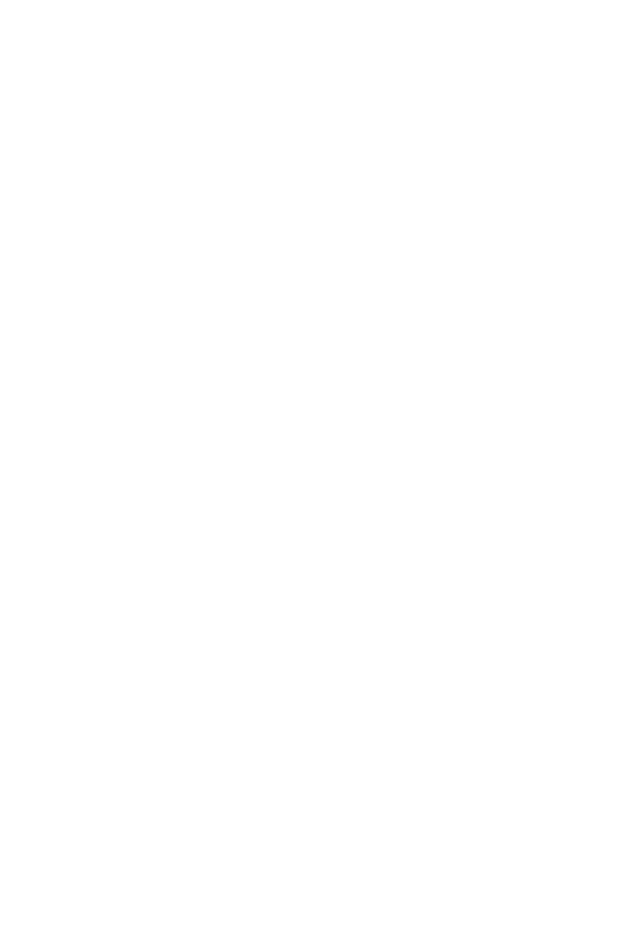
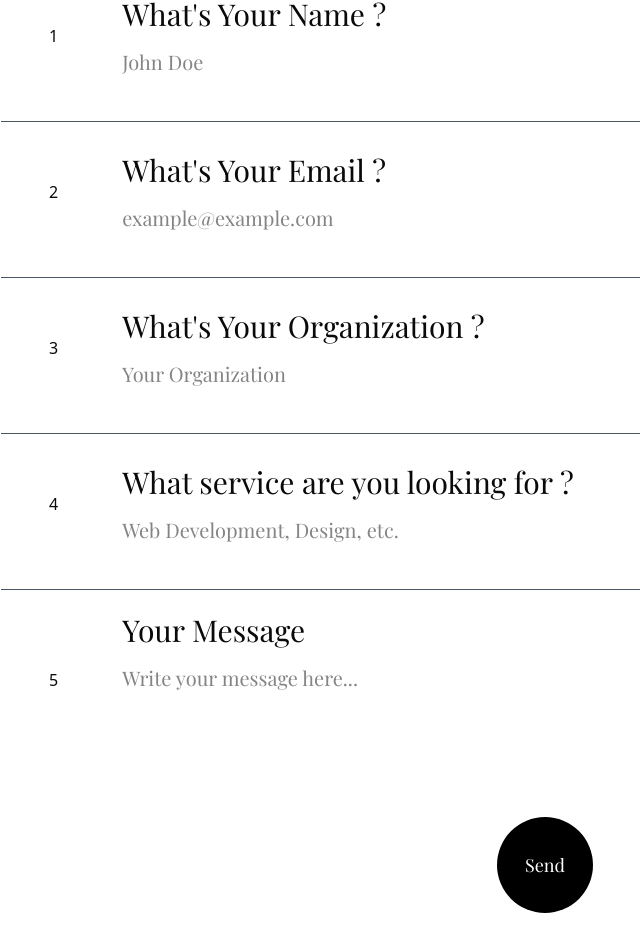
Before and after one commit to ASWINKMANOJ/porfolio, a Next.js app: page /contact in a window 1280 px wide. Shown: the part 387-1338 px from the top of the page, without its empty margins (95-735 px from the left). Before the commit the page ends 800 px from the top, so only its background shows below. Built offline with nearby package versions, Linux system fonts and the light colour scheme; a web font is replaced by a local one.

Commit message:
added contact page, fixed routing issues to contact page

```diff
--- a/app/contact/page.tsx
+++ b/app/contact/page.tsx
@@ -1,3 +1,216 @@
+"use client";
+
+import { motion } from "framer-motion";
+import { useEffect } from "react";
+import Lenis from "lenis";
+import { useRouter } from "next/navigation";
 export default function Contact() {
-  return <></>;
+  const router = useRouter();
+  useEffect(() => {
+    const lenis = new Lenis({
+      lerp: 0.1,
+      smoothWheel: true,
+      infinite: false,
+    });
+
+    function raf(time: number) {
+      lenis.raf(time);
+      requestAnimationFrame(raf);
+    }
+
+    requestAnimationFrame(raf);
+
+    return () => {
+      lenis.destroy();
+    };
+  }, []);
+
+  const containerVariants = {
+    hidden: { opacity: 0 },
+    visible: {
+      opacity: 1,
+      transition: {
+        staggerChildren: 0.1,
+        delayChildren: 0.3,
+      },
+    },
+  };
+
+  const itemVariants = {
+    hidden: { y: 20, opacity: 0 },
+    visible: {
+      y: 0,
+      opacity: 1,
+      transition: {
+        duration: 0.5,
+        ease: "easeOut",
+      },
+    },
+  };
+
+  const formItemHover = {
+    scale: 1.01,
+    transition: { duration: 0.2 },
+  };
+
+  return (
+    <motion.div
+      initial="hidden"
+      animate="visible"
+      variants={containerVariants}
+      className="min-h-screen flex flex-col items-start justify-between px-4 sm:px-8 md:px-12 lg:px-24 py-16 md:py-24 lg:py-32 gap-6 md:gap-8"
+    >
+      <motion.h1
+        variants={itemVariants}
+        className="text-4xl sm:text-5xl md:text-6xl lg:text-7xl font-sans"
+      >
+        Let&apos;s Start a Project <br />
+        Together
+      </motion.h1>
+
+      <motion.form
+        variants={containerVariants}
+        action=""
+        onSubmit={(e) => {
+          e.preventDefault();
+          router.replace("/");
+        }}
+        className="flex-col w-full gap-4 items-center justify-center flex mt-8 sm:mt-12"
+      >
+        {/* Name Field */}
+        <motion.div
+          variants={itemVariants}
+          whileHover={formItemHover}
+          className="h-auto min-h-[100px] sm:h-[120px] md:h-[140px] w-full pt-6 sm:pt-8 md:pt-12 pb-6 sm:pb-8 md:pb-12 border-t border-t-gray-600 flex gap-3 sm:gap-4 items-center justify-center"
+        >
+          <span className="mx-4 sm:mx-6 md:mx-8 lg:mx-12">1</span>
+          <div className="flex flex-col w-full gap-2 sm:gap-3 md:gap-4 items-start justify-center">
+            <label
+              htmlFor="name"
+              className="text-xl sm:text-2xl md:text-3xl font-sans"
+            >
+              What&apos;s Your Name ?
+            </label>
+            <input
+              type="text"
+              name="name"
+              id="name"
+              placeholder="John Doe"
+              className="border-none outline-none font-sans w-full text-lg sm:text-xl"
+            />
+          </div>
+        </motion.div>
+
+        {/* Email Field */}
+        <motion.div
+          variants={itemVariants}
+          whileHover={formItemHover}
+          className="h-auto min-h-[100px] sm:h-[120px] md:h-[140px] w-full pt-6 sm:pt-8 md:pt-12 pb-6 sm:pb-8 md:pb-12 border-t border-t-gray-600 flex gap-3 sm:gap-4 items-center justify-center"
+        >
+          <span className="mx-4 sm:mx-6 md:mx-8 lg:mx-12">2</span>
+          <div className="flex flex-col w-full gap-2 sm:gap-3 md:gap-4 items-start justify-center">
+            <label
+              htmlFor="email"
+              className="text-xl sm:text-2xl md:text-3xl font-sans"
+            >
+              What&apos;s Your Email ?
+            </label>
+            <input
+              type="text"
+              name="email"
+              id="email"
+              placeholder="example@example.com"
+              className="border-none outline-none font-sans w-full text-lg sm:text-xl"
+            />
+          </div>
+        </motion.div>
+
+        {/* Organization Field */}
+        <motion.div
+          variants={itemVariants}
+          whileHover={formItemHover}
+          className="h-auto min-h-[100px] sm:h-[120px] md:h-[140px] w-full pt-6 sm:pt-8 md:pt-12 pb-6 sm:pb-8 md:pb-12 border-t border-t-gray-600 flex gap-3 sm:gap-4 items-center justify-center"
+        >
+          <span className="mx-4 sm:mx-6 md:mx-8 lg:mx-12">3</span>
+          <div className="flex flex-col w-full gap-2 sm:gap-3 md:gap-4 items-start justify-center">
+            <label
+              htmlFor="organization"
+              className="text-xl sm:text-2xl md:text-3xl font-sans"
+            >
+              What&apos;s Your Organization ?
+            </label>
+            <input
+              type="text"
+              name="organization"
+              id="organization"
+              placeholder="Your Organization"
+              className="border-none outline-none font-sans w-full text-lg sm:text-xl"
+            />
+          </div>
+        </motion.div>
+
+        {/* Services Field */}
+        <motion.div
+          variants={itemVariants}
+          whileHover={formItemHover}
+          className="h-auto min-h-[100px] sm:h-[120px] md:h-[140px] w-full pt-6 sm:pt-8 md:pt-12 pb-6 sm:pb-8 md:pb-12 border-t border-t-gray-600 flex gap-3 sm:gap-4 items-center justify-center"
+        >
+          <span className="mx-4 sm:mx-6 md:mx-8 lg:mx-12">4</span>
+          <div className="flex flex-col w-full gap-2 sm:gap-3 md:gap-4 items-start justify-center">
+            <label
+              htmlFor="services"
+              className="text-xl sm:text-2xl md:text-3xl font-sans"
+            >
+              What service are you looking for ?
+            </label>
+            <input
+              type="text"
+              name="services"
+              id="services"
+              placeholder="Web Development, Design, etc."
+              className="border-none outline-none font-sans w-full text-lg sm:text-xl"
+            />
+          </div>
+        </motion.div>
+
+        {/* Message Field */}
+        <motion.div
+          variants={itemVariants}
+          whileHover={formItemHover}
+          className="h-auto min-h-[140px] sm:h-[160px] md:h-[180px] w-full pt-6 sm:pt-8 md:pt-12 pb-6 sm:pb-8 md:pb-12 border-t border-t-gray-600 flex gap-3 sm:gap-4 items-center justify-center"
+        >
+          <span className="mx-4 sm:mx-6 md:mx-8 lg:mx-12">5</span>
+          <div className="flex flex-col w-full gap-2 sm:gap-3 md:gap-4 items-start justify-center">
+            <label
+              htmlFor="message"
+              className="text-xl sm:text-2xl md:text-3xl font-sans"
+            >
+              Your Message
+            </label>
+            <textarea
+              name="message"
+              id="message"
+              placeholder="Write your message here..."
+              className="border-none outline-none font-sans resize-none w-full text-lg sm:text-xl"
+              rows={3}
+            ></textarea>
+          </div>
+        </motion.div>
+
+        {/* Submit Button */}
+        <motion.button
+          variants={itemVariants}
+          whileHover={{
+            scale: 1.05,
+            transition: { duration: 0.2 },
+          }}
+          whileTap={{ scale: 0.95 }}
+          type="submit"
+          className="mt-6 sm:mt-8 w-12 h-12 sm:w-24 sm:h-24 bg-black dark:bg-white text-white dark:text-black font-sans text-base sm:text-lg rounded-full flex items-center justify-center transition-colors duration-200"
+        >
+          Send
+        </motion.button>
+      </motion.form>
+    </motion.div>
+  );
 }
--- a/components/MainContent.tsx
+++ b/components/MainContent.tsx
@@ -2,6 +2,7 @@
 import { motion } from "motion/react";
 import { Button } from "./ui/button";
 import { AiFillGithub, AiFillLinkedin } from "react-icons/ai";
+import { useRouter } from "next/navigation";
 
 const TypewriterText = ({
   text,
@@ -39,6 +40,8 @@ export default function Main({
   const handleScrollToProjects = () => {
     projectPageRef.current?.scrollIntoView({ behavior: "smooth" });
   };
+
+  const router = useRouter();
 
   return (
     <div className="w-full min-h-full px-6 py-16 lg:px-16 relative overflow-hidden font-sans">
@@ -97,6 +100,7 @@ export default function Main({
           <Button
             variant="outline"
             className="py-6 px-8 rounded-full cursor-pointer"
+            onClick={() => router.push("/contact")}
           >
             Contact Me
           </Button>
--- a/package.json
+++ b/package.json
@@ -9,6 +9,7 @@
     "lint": "next lint"
   },
   "dependencies": {
+    "@emailjs/browser": "^4.4.1",
     "@gsap/react": "^2.1.2",
     "@radix-ui/react-dialog": "^1.1.7",
     "@radix-ui/react-slot": "^1.2.0",
@@ -24,6 +25,7 @@
     "react": "^19.0.0",
     "react-dom": "^19.0.0",
     "react-icons": "^5.5.0",
+    "sass": "^1.87.0",
     "tailwind-merge": "^3.2.0",
     "tw-animate-css": "^1.2.5"
   },
```
Also changed, not shown: 1 other file (tests, documents, lock files or other folders).
